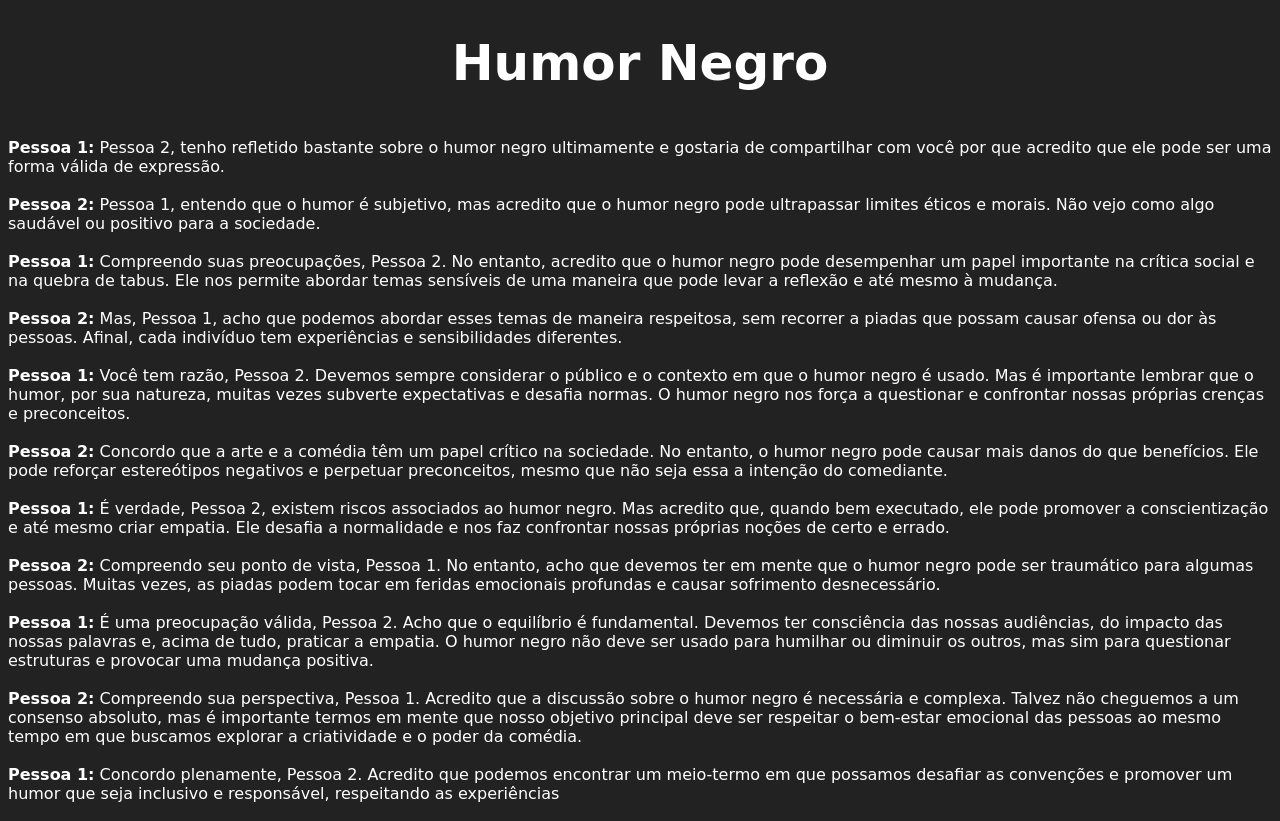
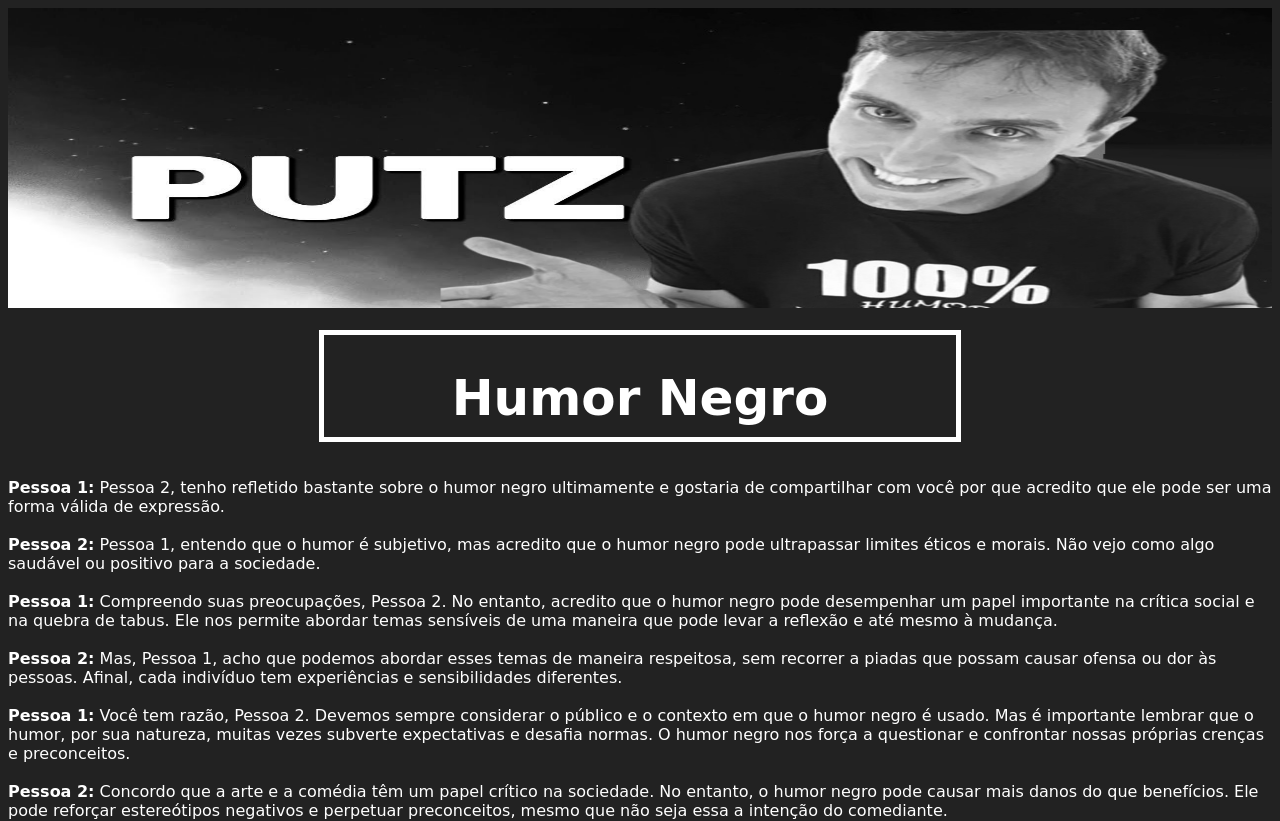
Before and after one commit to GustaavoH/Humor-Negro, a plain HTML site: page index.html in a window 1280 px wide. Shown: the top 821 px of the page. Drawn offline with Linux system fonts and the light colour scheme.

Commit message:
Second Commit
Adicionando uma imagem ao site

```diff
--- a/index.css
+++ b/index.css
@@ -1,8 +1,13 @@
 body {
     background-color: #222;
+}
+
+img {
+    height: 300px;
+    width: 100%;
+
   }
-
-  .box {
+.box {
     background-color: #444;
     color: white;
     padding: 20px;
@@ -25,3 +30,10 @@ body {
     margin-top: 0;
     font-family: cursive;
   }
+  .container {
+    border-color: rgb(255, 255, 255);
+    border: 5px solid #ffffff;
+    width: 50%;
+    margin: auto;
+    border-radius: ;
+  }
--- a/index.html
+++ b/index.html
@@ -8,9 +8,9 @@
     <title>Humor Negro</title>
 </head>
 <body>
-  <h1>Humor Negro</h1>
+    <img src="8808d5e8-51b6-4fd1-871a-80aad70a2b43.jpg" alt="Imagem de fundo">    <br><br>
+    <div class="container"><h1>Humor Negro</h1></div>
   <br><br>
-
 <p>
    <b>Pessoa 1:</b>  Pessoa 2, tenho refletido bastante sobre o humor negro ultimamente e gostaria de compartilhar com você por que acredito que ele pode ser uma forma válida de expressão. <br> <br>
 
@@ -34,5 +34,6 @@
 
     <b>Pessoa 1:</b> Concordo plenamente, Pessoa 2. Acredito que podemos encontrar um meio-termo em que possamos desafiar as convenções e promover um humor que seja inclusivo e responsável, respeitando as experiências  <br>
 </p>
+
 </body>
 </html>
```
Also changed, not shown: 8808d5e8-51b6-4fd1-871a-80aad70a2b43.jpg (added).
